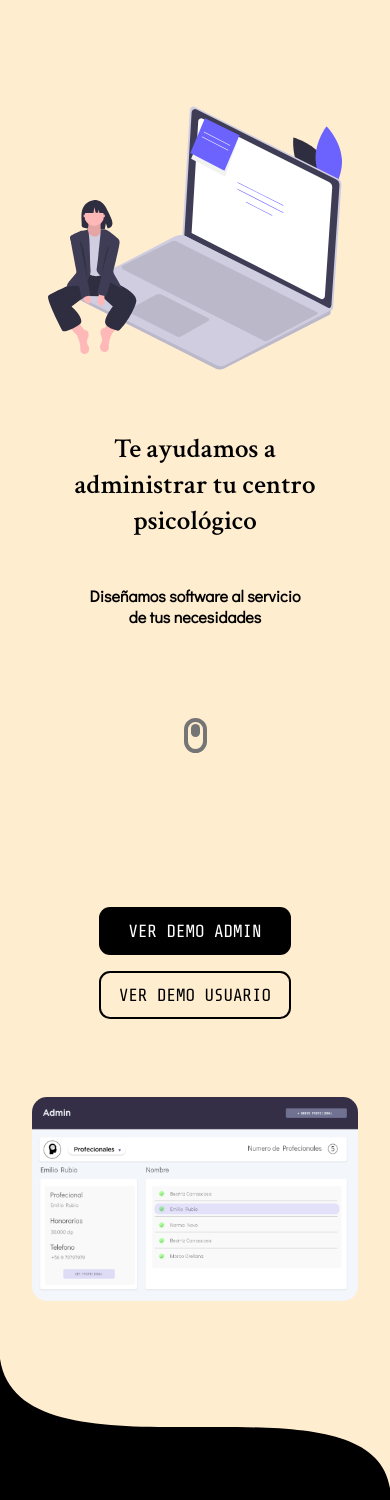
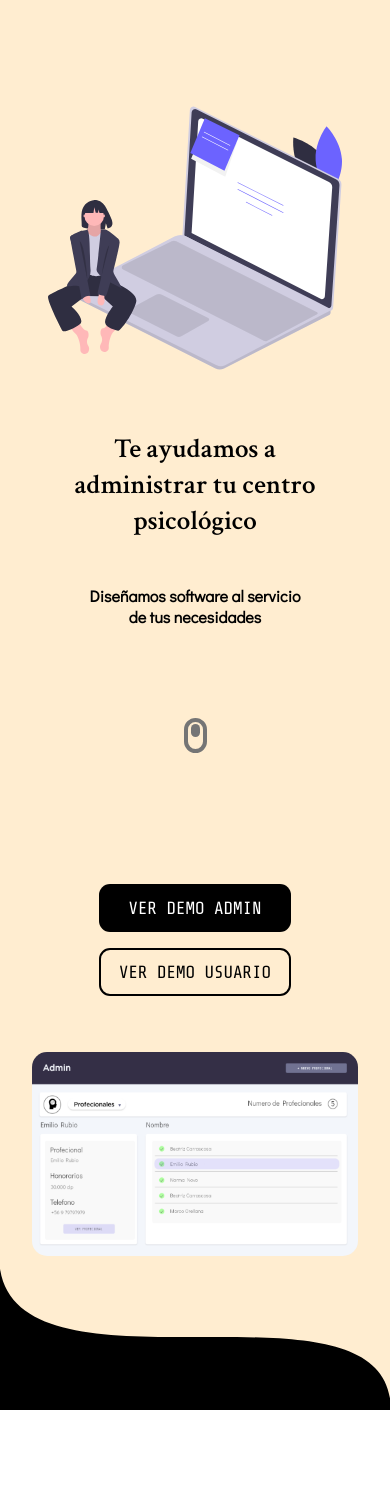
Before and after one commit to GabrielTurrillas/derivapp_landingpage, a Next.js app: page / in a window 390 px wide. After the commit the page ends 1410 px from the top, so only its background shows below. Built offline with nearby package versions, Linux system fonts and the light colour scheme.

Commit message:
ImageScreens all responsive

```diff
--- a/components/Button/index.js
+++ b/components/Button/index.js
@@ -34,5 +34,6 @@ const A = styled.a`
   border:${({ type }) => type === 'primary' ? 'none' : type === 'secondary' ? '2px solid black' : 'none'};
   font-family: 'Share Tech Mono', monospace;
   font-size: 1.1rem;
+  margin:0 0.5rem;
   margin-bottom: 1rem;
 `
--- a/components/ImageScreen/index.js
+++ b/components/ImageScreen/index.js
@@ -2,7 +2,8 @@ import styled from 'styled-components';
 import Image from 'next/image'
 import {
   containerMargin,
-  backgroundColor
+  backgroundColor,
+  device
 } from '../../styles'
 import { Button } from '..'
 
@@ -29,7 +30,7 @@ export default ImageScreen;
 const Background = styled.div`
   background:${backgroundColor.primary};
   width:100%;
-  height:60vh;
+  height:fit-content;
 `
 
 const Container = styled.div`
@@ -39,6 +40,9 @@ const Container = styled.div`
   grid-template-rows: 1fr 1fr;
   grid-template-areas:'ButtonArea'
                       'ImageArea';
+  @media ${device.mobileL} {
+    grid-template-rows: 1fr 2fr;
+  }
 `
 
 const ButtonArea = styled.div`
@@ -47,10 +51,17 @@ const ButtonArea = styled.div`
   flex-direction: column;
   justify-content: center;
   align-items: center;
+  @media ${device.mobileL} {
+    flex-direction: row;
+  }
 `
 
 const ImageArea = styled.div`
   grid-area:ImageArea;
+  display:flex;
+  flex-direction: column;
+  align-items: center;
+  justify-content: center;
 `
 
 const ImageWrapper = styled.div`
```
